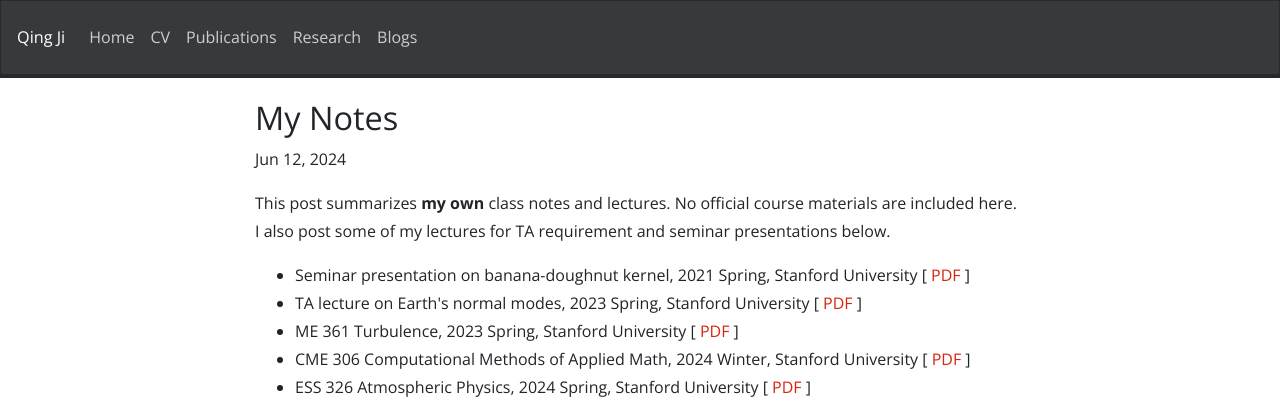
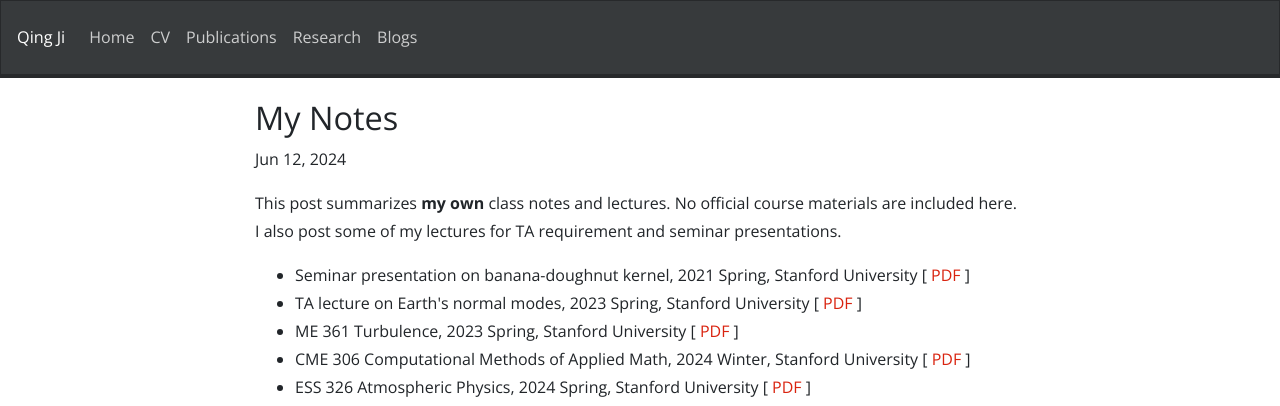
Before and after one commit to NickJi98/NickJi98.github.io, a Jekyll site: the page built from _posts/2024-06-12-My-notes.md, in a window 1280 px wide. Shown: the top 406 px of the page. Built offline with Jekyll 4.4.1, drawn with Linux system fonts in a browser that asks for light colours; nearby versions of some CDN libraries; a style sheet for code colours, icons or effects is not loaded.

Commit message:
Update files

```diff
--- a/_posts/2024-06-12-My-notes.md
+++ b/_posts/2024-06-12-My-notes.md
@@ -4,7 +4,7 @@ layout: postlay
 date: 2024-06-12
 ---
 
-<p>This post summarizes <strong>my own</strong> class notes and lectures. No official course materials are included here. I also post some of my lectures for TA requirement and seminar presentations below.</p>
+<p>This post summarizes <strong>my own</strong> class notes and lectures. No official course materials are included here. I also post some of my lectures for TA requirement and seminar presentations.</p>
 
 <ul>
   <li>Seminar presentation on banana-doughnut kernel, 2021 Spring, Stanford University
```
Also changed, not shown: 1 other file.
